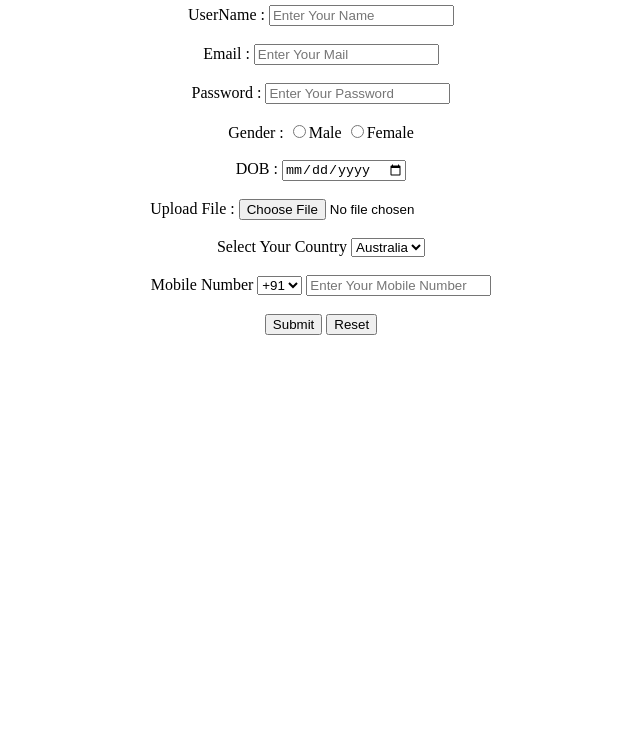
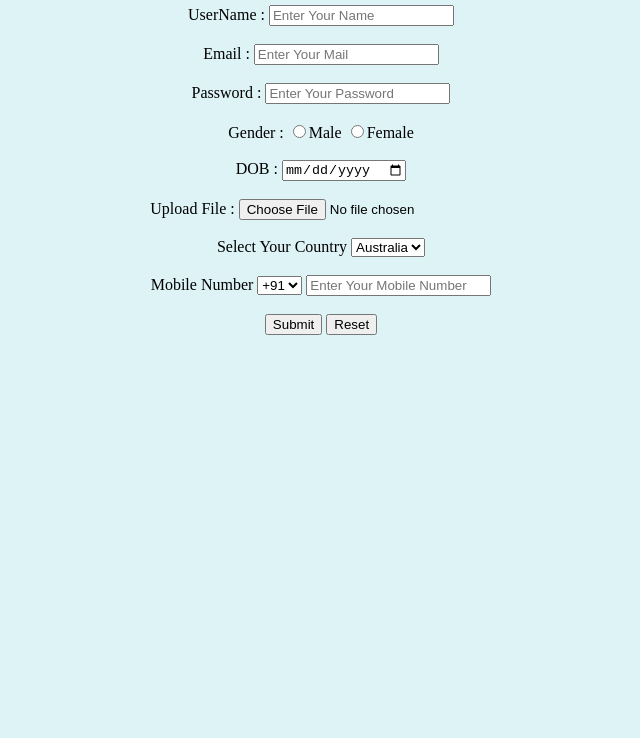
Before and after one commit to MamidiNandakishore/JFS_First_Repo, a plain HTML site: page registration_form.html in a window 1280 px wide. Shown: the part 62-800 px from the top of the page, without its empty margins (319-959 px from the left). Drawn offline with Linux system fonts and the light colour scheme.

Commit message:
Updated Status

```diff
--- a/registration_form.html
+++ b/registration_form.html
@@ -5,7 +5,7 @@
     <meta name="viewport" content="width=device-width, initial-scale=1.0">
     <title>Registration Form</title>
 </head>
-<body>
+<body style="background-color: rgba(102, 202, 211, 0.219);">
     <center>
         <form>
             <h2>Registration Form</h2>
```
